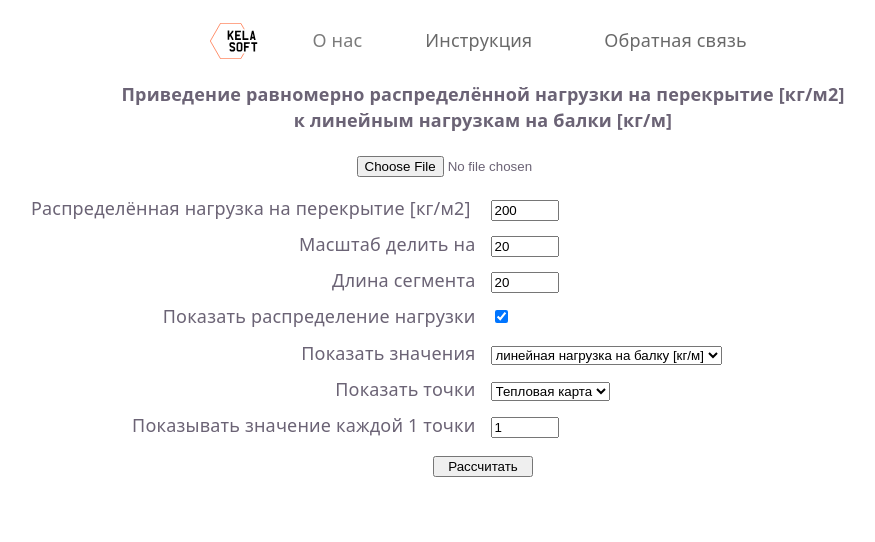
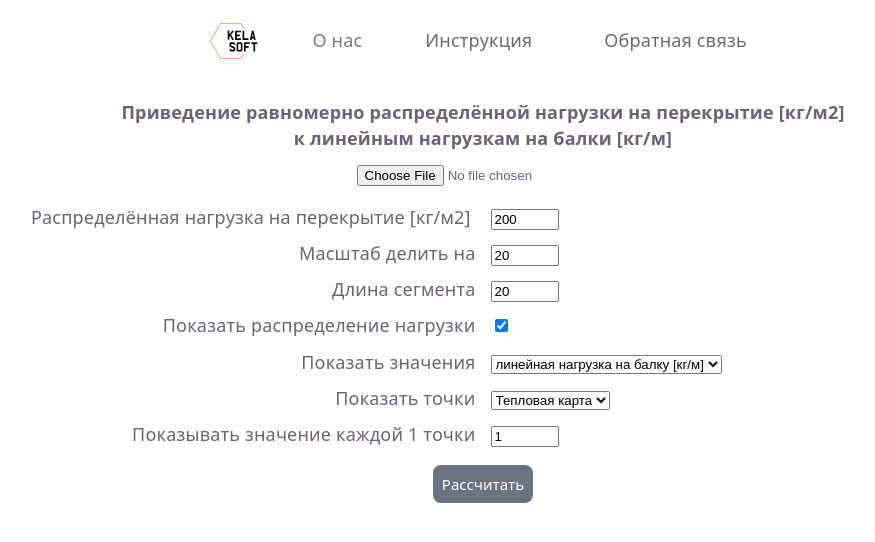
Before and after one commit to losslessring/load_calculation, a React (Vite) app: page / in a window 1280 px wide. Shown: the top 542 px of the page, without its empty margins (157-1032 px from the left). Built offline with nearby package versions, Linux system fonts and the light colour scheme.

Commit message:
Styled buttons

```diff
--- a/src/App.tsx
+++ b/src/App.tsx
@@ -378,7 +378,15 @@ function App() {
                 </div>
             </dialog>
             <div>
-                <input type="file" onChange={handleFileChange} />
+                <input
+                    type="file"
+                    onChange={handleFileChange}
+                    // className="file-input"
+                    id="file"
+                />
+                {/* <label htmlFor="file" className="file-label">
+                    Загрузить файл
+                </label> */}
             </div>
             <dl className="controls">
                 <dt>
--- a/src/index.css
+++ b/src/index.css
@@ -142,8 +142,17 @@ input[type="number"] {
 }
 
 .calculate-button {
-  width: 100px
+  width: 100px;
+  background: #6b7280;
+  color: #fff;
 }
+
+
+/* .calculate-button:hover {
+  background: #515151;
+  color: #fff;
+  border-color: #6b7280;
+} */
 
 
 .drawing-canvas {
@@ -155,8 +164,8 @@ input[type="number"] {
 }
 
 .title {
-  margin-top: 0;
-  margin-bottom: 1rem;
+  margin-top: 1rem;
+  margin-bottom: 0.5rem;
 }
 
 .instruction-button {
@@ -269,3 +278,48 @@ dialog {
     object-fit: contain;
     display: block;
 }
+
+button {
+  font: inherit;
+  font-size: 15px;
+  font-weight: 500;
+  padding: 10px 22px;
+  border-radius: 8px;
+  border: none;
+  cursor: pointer;
+  transition: all 0.2s ease;
+  display: inline-flex;
+  align-items: center;
+  justify-content: center;
+  gap: 8px;
+  line-height: 1.2;
+}
+
+
+
+.file-input {
+  position: absolute;
+  width: 1px;
+  height: 1px;
+  overflow: hidden;
+  clip: rect(0, 0, 0, 0);
+}
+
+.file-label {
+  display: inline-block;
+  padding: 0.5rem;
+  border: 2px solid #9ca3af;
+  border-radius: 8px;
+  color: #4b5563;
+  font-size: 15px;
+  font-weight: 500;
+  cursor: pointer;
+  /* transition: all 0.2s ease; */
+  margin: 1rem;
+}
+
+/* .file-label:hover {
+  background: #6b7280;
+  color: #fff;
+  border-color: #6b7280;
+} */
```
